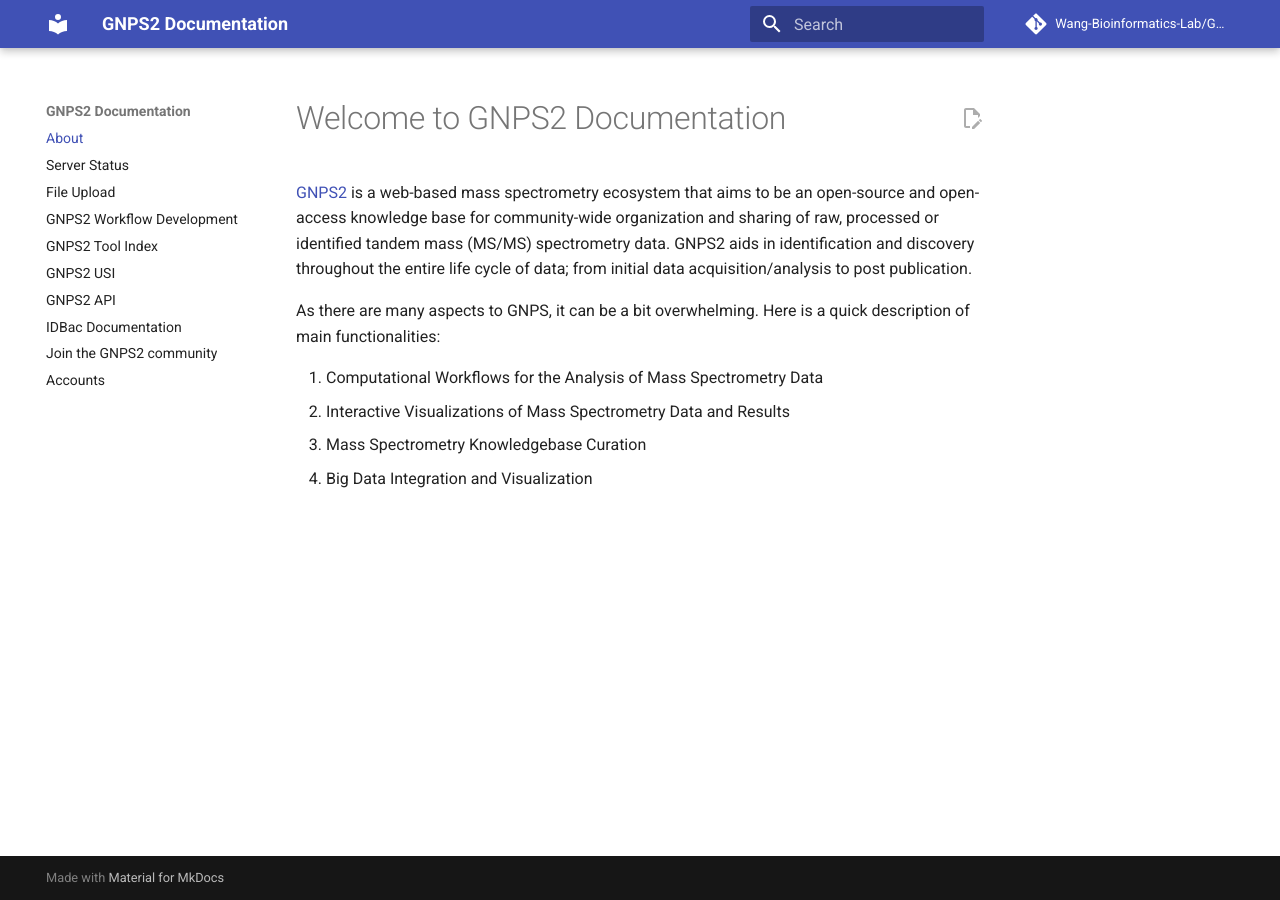
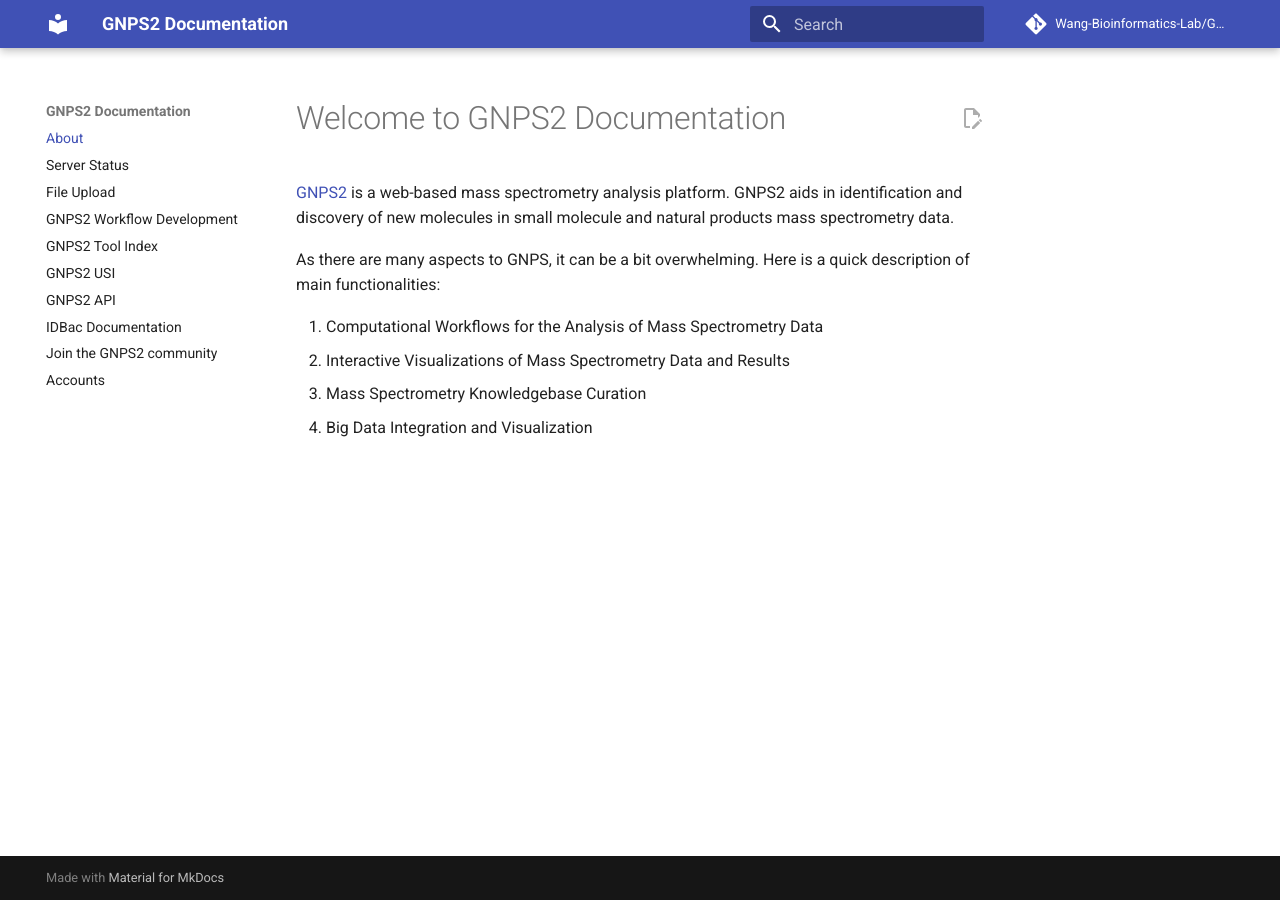
Before and after one commit to Wang-Bioinformatics-Lab/GNPS2_Documentation, an MkDocs documentation site: the page built from docs/index.md, in a window 1280 px wide. Built offline with MkDocs 1.6.1 and Material for MkDocs 9.7.7, drawn with Linux system fonts in a browser that asks for light colours; comment, search, counter and statistics services are not loaded.

Commit message:
Update index.md

```diff
--- a/docs/index.md
+++ b/docs/index.md
@@ -1,6 +1,6 @@
 # Welcome to GNPS2 Documentation
 
-[GNPS2](https://gnps2.org/) is a web-based mass spectrometry ecosystem that aims to be an open-source and open-access knowledge base for community-wide organization and sharing of raw, processed or identified tandem mass (MS/MS) spectrometry data. GNPS2 aids in identification and discovery throughout the entire life cycle of data; from initial data acquisition/analysis to post publication.
+[GNPS2](https://gnps2.org/) is a web-based mass spectrometry analysis platform. GNPS2 aids in identification and discovery of new molecules in small molecule and natural products mass spectrometry data.
 
 As there are many aspects to GNPS, it can be a bit overwhelming. Here is a quick description of main functionalities:
 
```
